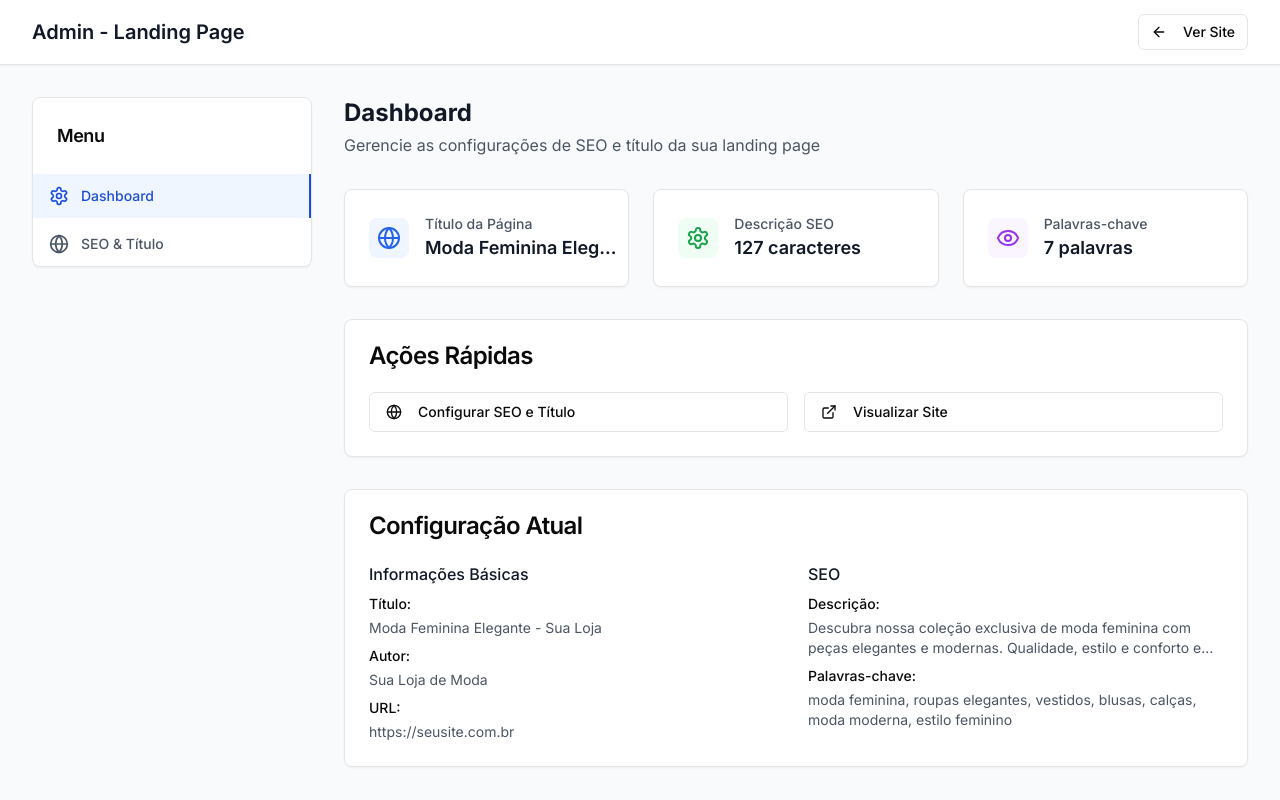
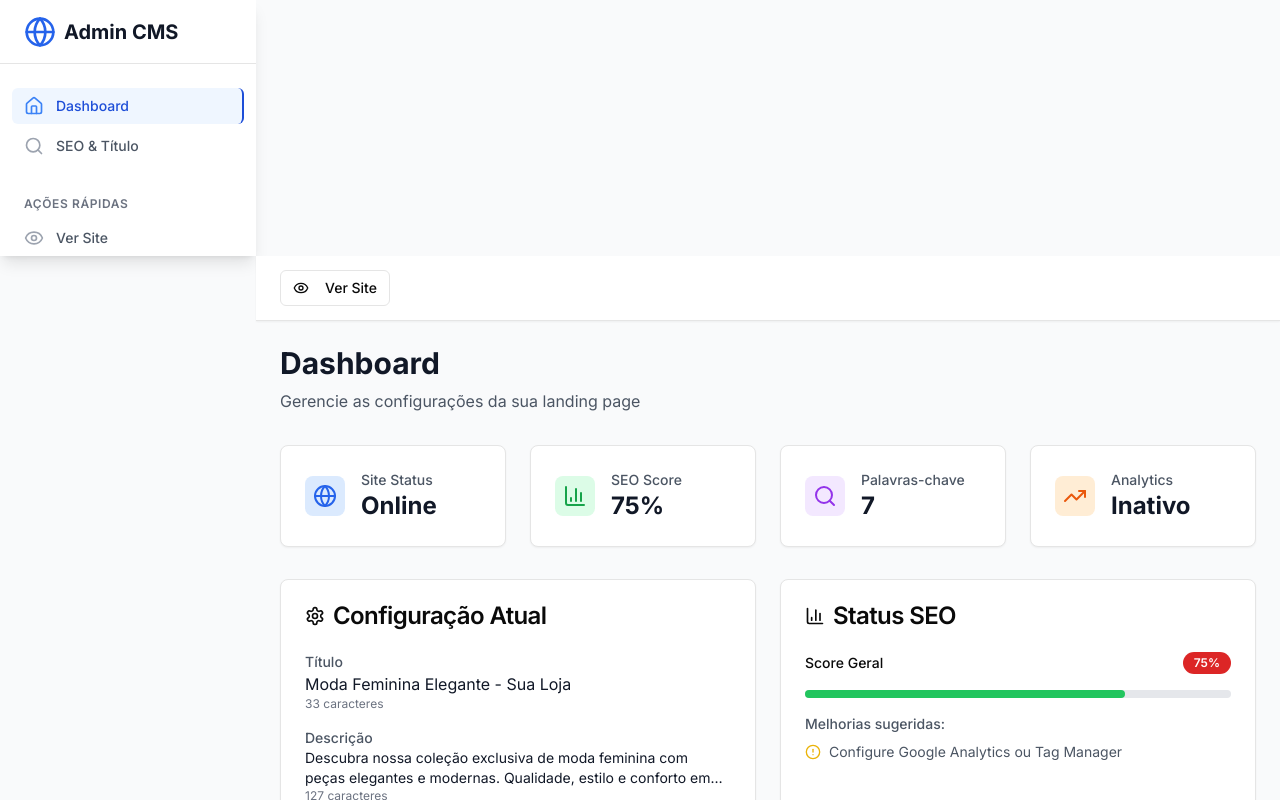
Before and after one commit to cezarfreitas/ecko-lp, a Next.js app: page /admin in a window 1280 px wide. Shown: the top 800 px of the page. Built offline with nearby package versions, Linux system fonts and the light colour scheme.

Commit message:
feat: complete admin system impacting landing page
Implement full admin layout, dashboard, and SEO settings integration.

#VERCEL_SKIP

Co-authored-by: null <86576543+cezarfreitas@users.noreply.github.com>

```diff
--- a/app/admin/layout.tsx
+++ b/app/admin/layout.tsx
@@ -6,8 +6,20 @@ import { useState, useEffect } from "react"
 import Link from "next/link"
 import { usePathname } from "next/navigation"
 import { Button } from "@/components/ui/button"
-import { Card, CardContent, CardHeader, CardTitle } from "@/components/ui/card"
-import { Settings, Globe, ArrowLeft } from "lucide-react"
+import { Search, Home, Eye, Globe, Menu, X } from "lucide-react"
+
+const navigation = [
+  {
+    name: "Dashboard",
+    href: "/admin",
+    icon: Home,
+  },
+  {
+    name: "SEO & Título",
+    href: "/admin/seo",
+    icon: Search,
+  },
+]
 
 export default function AdminLayout({
   children,
@@ -15,6 +27,7 @@ export default function AdminLayout({
   children: React.ReactNode
 }) {
   const [isClient, setIsClient] = useState(false)
+  const [sidebarOpen, setSidebarOpen] = useState(false)
   const pathname = usePathname()
 
   useEffect(() => {
@@ -23,84 +36,108 @@ export default function AdminLayout({
 
   if (!isClient) {
     return (
-      <div className="min-h-screen bg-gray-50 flex items-center justify-center">
+      <div className="flex items-center justify-center h-screen">
         <div className="text-center">
           <div className="animate-spin rounded-full h-8 w-8 border-b-2 border-blue-600 mx-auto"></div>
-          <p className="mt-2 text-gray-600">Carregando...</p>
+          <p className="mt-2 text-gray-600">Carregando admin...</p>
         </div>
       </div>
     )
   }
 
-  const menuItems = [
-    {
-      href: "/admin",
-      label: "Dashboard",
-      icon: Settings,
-      active: pathname === "/admin",
-    },
-    {
-      href: "/admin/seo",
-      label: "SEO & Título",
-      icon: Globe,
-      active: pathname === "/admin/seo",
-    },
-  ]
-
   return (
     <div className="min-h-screen bg-gray-50">
-      {/* Header */}
-      <header className="bg-white shadow-sm border-b">
-        <div className="max-w-7xl mx-auto px-4 sm:px-6 lg:px-8">
-          <div className="flex justify-between items-center h-16">
-            <div className="flex items-center space-x-4">
-              <h1 className="text-xl font-semibold text-gray-900">Admin - Landing Page</h1>
-            </div>
-            <Link href="/">
-              <Button variant="outline" size="sm">
-                <ArrowLeft className="w-4 h-4 mr-2" />
-                Ver Site
-              </Button>
+      {/* Mobile sidebar backdrop */}
+      {sidebarOpen && (
+        <div className="fixed inset-0 z-40 bg-black bg-opacity-50 lg:hidden" onClick={() => setSidebarOpen(false)} />
+      )}
+
+      {/* Sidebar */}
+      <div
+        className={`
+        fixed inset-y-0 left-0 z-50 w-64 bg-white shadow-lg transform transition-transform duration-300 ease-in-out lg:translate-x-0 lg:static lg:inset-0
+        ${sidebarOpen ? "translate-x-0" : "-translate-x-full"}
+      `}
+      >
+        <div className="flex items-center justify-between h-16 px-6 border-b">
+          <div className="flex items-center">
+            <Globe className="w-8 h-8 text-blue-600" />
+            <span className="ml-2 text-xl font-bold text-gray-900">Admin CMS</span>
+          </div>
+          <Button variant="ghost" size="sm" className="lg:hidden" onClick={() => setSidebarOpen(false)}>
+            <X className="w-5 h-5" />
+          </Button>
+        </div>
+
+        <nav className="mt-6 px-3">
+          <div className="space-y-1">
+            {navigation.map((item) => {
+              const isActive = pathname === item.href
+              return (
+                <Link
+                  key={item.name}
+                  href={item.href}
+                  className={`
+                    group flex items-center px-3 py-2 text-sm font-medium rounded-md transition-colors
+                    ${
+                      isActive
+                        ? "bg-blue-50 text-blue-700 border-r-2 border-blue-700"
+                        : "text-gray-600 hover:bg-gray-50 hover:text-gray-900"
+                    }
+                  `}
+                  onClick={() => setSidebarOpen(false)}
+                >
+                  <item.icon
+                    className={`
+                    mr-3 h-5 w-5 flex-shrink-0
+                    ${isActive ? "text-blue-500" : "text-gray-400 group-hover:text-gray-500"}
+                  `}
+                  />
+                  {item.name}
+                </Link>
+              )
+            })}
+          </div>
+        </nav>
+
+        {/* Quick Actions */}
+        <div className="mt-8 px-3">
+          <h3 className="px-3 text-xs font-semibold text-gray-500 uppercase tracking-wider">Ações Rápidas</h3>
+          <div className="mt-2 space-y-1">
+            <Link
+              href="/"
+              target="_blank"
+              className="group flex items-center px-3 py-2 text-sm font-medium text-gray-600 rounded-md hover:bg-gray-50 hover:text-gray-900"
+            >
+              <Eye className="mr-3 h-5 w-5 text-gray-400 group-hover:text-gray-500" />
+              Ver Site
             </Link>
           </div>
         </div>
-      </header>
+      </div>
 
-      <div className="max-w-7xl mx-auto px-4 sm:px-6 lg:px-8 py-8">
-        <div className="grid grid-cols-1 lg:grid-cols-4 gap-8">
-          {/* Sidebar */}
-          <div className="lg:col-span-1">
-            <Card>
-              <CardHeader>
-                <CardTitle className="text-lg">Menu</CardTitle>
-              </CardHeader>
-              <CardContent className="p-0">
-                <nav className="space-y-1">
-                  {menuItems.map((item) => {
-                    const Icon = item.icon
-                    return (
-                      <Link
-                        key={item.href}
-                        href={item.href}
-                        className={`flex items-center px-4 py-3 text-sm font-medium rounded-none transition-colors ${
-                          item.active
-                            ? "bg-blue-50 text-blue-700 border-r-2 border-blue-700"
-                            : "text-gray-600 hover:bg-gray-50 hover:text-gray-900"
-                        }`}
-                      >
-                        <Icon className="w-5 h-5 mr-3" />
-                        {item.label}
-                      </Link>
-                    )
-                  })}
-                </nav>
-              </CardContent>
-            </Card>
+      {/* Main content */}
+      <div className="lg:pl-64">
+        {/* Top bar */}
+        <div className="sticky top-0 z-10 bg-white shadow-sm border-b">
+          <div className="flex items-center justify-between h-16 px-6">
+            <Button variant="ghost" size="sm" className="lg:hidden" onClick={() => setSidebarOpen(true)}>
+              <Menu className="w-5 h-5" />
+            </Button>
+
+            <div className="flex items-center space-x-4">
+              <Link href="/" target="_blank">
+                <Button variant="outline" size="sm">
+                  <Eye className="w-4 h-4 mr-2" />
+                  Ver Site
+                </Button>
+              </Link>
+            </div>
           </div>
+        </div>
 
-          {/* Main Content */}
-          <div className="lg:col-span-3">{children}</div>
-        </div>
+        {/* Page content */}
+        <main className="p-6">{children}</main>
       </div>
     </div>
   )
--- /dev/null
+++ b/app/admin/loading.tsx
@@ -0,0 +1,3 @@
+export default function Loading() {
+  return null
+}
--- a/app/admin/page.tsx
+++ b/app/admin/page.tsx
@@ -1,10 +1,11 @@
 "use client"
 
 import { useState, useEffect } from "react"
+import Link from "next/link"
 import { Card, CardContent, CardHeader, CardTitle } from "@/components/ui/card"
 import { Button } from "@/components/ui/button"
-import { Globe, Settings, Eye, ExternalLink } from "lucide-react"
-import Link from "next/link"
+import { Badge } from "@/components/ui/badge"
+import { Search, Globe, BarChart3, Eye, Settings, CheckCircle, AlertCircle, TrendingUp } from "lucide-react"
 
 interface SiteConfig {
   title: string
@@ -12,11 +13,6 @@ interface SiteConfig {
   keywords: string
   author: string
   url: string
-  logo: string
-  favicon: string
-  language: string
-  ogImage: string
-  twitterCard: string
   googleAnalytics: string
   googleTagManager: string
   facebookPixel: string
@@ -29,11 +25,6 @@ const DEFAULT_SITE_CONFIG: SiteConfig = {
   keywords: "moda feminina, roupas elegantes, vestidos, blusas, calças, moda moderna, estilo feminino",
   author: "Sua Loja de Moda",
   url: "https://seusite.com.br",
-  logo: "/placeholder-logo.png",
-  favicon: "/favicon.ico",
-  language: "pt-BR",
-  ogImage: "/elegant-modern-fashion.png",
-  twitterCard: "summary_large_image",
   googleAnalytics: "",
   googleTagManager: "",
   facebookPixel: "",
@@ -45,10 +36,10 @@ export default function AdminDashboard() {
 
   useEffect(() => {
     setIsClient(true)
-    loadSiteConfig()
+    loadConfig()
   }, [])
 
-  const loadSiteConfig = () => {
+  const loadConfig = () => {
     if (typeof window !== "undefined") {
       try {
         const savedConfig = localStorage.getItem("site-config")
@@ -61,69 +52,198 @@ export default function AdminDashboard() {
     }
   }
 
+  const getSEOScore = () => {
+    let score = 0
+    const issues = []
+
+    // Verificar título
+    if (siteConfig.title && siteConfig.title.length >= 30 && siteConfig.title.length <= 60) {
+      score += 25
+    } else {
+      issues.push("Título deve ter entre 30-60 caracteres")
+    }
+
+    // Verificar descrição
+    if (siteConfig.description && siteConfig.description.length >= 120 && siteConfig.description.length <= 160) {
+      score += 25
+    } else {
+      issues.push("Descrição deve ter entre 120-160 caracteres")
+    }
+
+    // Verificar palavras-chave
+    if (siteConfig.keywords && siteConfig.keywords.split(",").length >= 3) {
+      score += 25
+    } else {
+      issues.push("Adicione pelo menos 3 palavras-chave")
+    }
+
+    // Verificar analytics
+    if (siteConfig.googleAnalytics || siteConfig.googleTagManager) {
+      score += 25
+    } else {
+      issues.push("Configure Google Analytics ou Tag Manager")
+    }
+
+    return { score, issues }
+  }
+
   if (!isClient) {
     return (
       <div className="flex items-center justify-center h-64">
         <div className="text-center">
           <div className="animate-spin rounded-full h-8 w-8 border-b-2 border-blue-600 mx-auto"></div>
-          <p className="mt-2 text-gray-600">Carregando...</p>
+          <p className="mt-2 text-gray-600">Carregando dashboard...</p>
         </div>
       </div>
     )
   }
 
-  const stats = [
-    {
-      title: "Título da Página",
-      value: siteConfig.title,
-      icon: Globe,
-      color: "text-blue-600",
-      bgColor: "bg-blue-50",
-    },
-    {
-      title: "Descrição SEO",
-      value: `${siteConfig.description.length} caracteres`,
-      icon: Settings,
-      color: "text-green-600",
-      bgColor: "bg-green-50",
-    },
-    {
-      title: "Palavras-chave",
-      value: siteConfig.keywords.split(",").length + " palavras",
-      icon: Eye,
-      color: "text-purple-600",
-      bgColor: "bg-purple-50",
-    },
-  ]
+  const { score, issues } = getSEOScore()
 
   return (
     <div className="space-y-8">
       {/* Header */}
       <div>
-        <h1 className="text-2xl font-bold text-gray-900">Dashboard</h1>
-        <p className="text-gray-600 mt-1">Gerencie as configurações de SEO e título da sua landing page</p>
+        <h1 className="text-3xl font-bold text-gray-900">Dashboard</h1>
+        <p className="text-gray-600 mt-2">Gerencie as configurações da sua landing page</p>
       </div>
 
-      {/* Stats Cards */}
-      <div className="grid grid-cols-1 md:grid-cols-3 gap-6">
-        {stats.map((stat, index) => {
-          const Icon = stat.icon
-          return (
-            <Card key={index}>
+      {/* Quick Stats */}
+      <div className="grid grid-cols-1 md:grid-cols-2 lg:grid-cols-4 gap-6">
+        <Card>
           <CardContent className="p-6">
             <div className="flex items-center">
-                  <div className={`p-2 rounded-lg ${stat.bgColor}`}>
-                    <Icon className={`w-6 h-6 ${stat.color}`} />
+              <div className="p-2 bg-blue-100 rounded-lg">
+                <Globe className="w-6 h-6 text-blue-600" />
               </div>
               <div className="ml-4">
-                    <p className="text-sm font-medium text-gray-600">{stat.title}</p>
-                    <p className="text-lg font-semibold text-gray-900 truncate max-w-[200px]">{stat.value}</p>
+                <p className="text-sm font-medium text-gray-600">Site Status</p>
+                <p className="text-2xl font-bold text-gray-900">Online</p>
               </div>
             </div>
           </CardContent>
         </Card>
-          )
-        })}
+
+        <Card>
+          <CardContent className="p-6">
+            <div className="flex items-center">
+              <div className="p-2 bg-green-100 rounded-lg">
+                <BarChart3 className="w-6 h-6 text-green-600" />
+              </div>
+              <div className="ml-4">
+                <p className="text-sm font-medium text-gray-600">SEO Score</p>
+                <p className="text-2xl font-bold text-gray-900">{score}%</p>
+              </div>
+            </div>
+          </CardContent>
+        </Card>
+
+        <Card>
+          <CardContent className="p-6">
+            <div className="flex items-center">
+              <div className="p-2 bg-purple-100 rounded-lg">
+                <Search className="w-6 h-6 text-purple-600" />
+              </div>
+              <div className="ml-4">
+                <p className="text-sm font-medium text-gray-600">Palavras-chave</p>
+                <p className="text-2xl font-bold text-gray-900">
+                  {siteConfig.keywords ? siteConfig.keywords.split(",").length : 0}
+                </p>
+              </div>
+            </div>
+          </CardContent>
+        </Card>
+
+        <Card>
+          <CardContent className="p-6">
+            <div className="flex items-center">
+              <div className="p-2 bg-orange-100 rounded-lg">
+                <TrendingUp className="w-6 h-6 text-orange-600" />
+              </div>
+              <div className="ml-4">
+                <p className="text-sm font-medium text-gray-600">Analytics</p>
+                <p className="text-2xl font-bold text-gray-900">{siteConfig.googleAnalytics ? "Ativo" : "Inativo"}</p>
+              </div>
+            </div>
+          </CardContent>
+        </Card>
+      </div>
+
+      {/* Current Configuration */}
+      <div className="grid grid-cols-1 lg:grid-cols-2 gap-6">
+        <Card>
+          <CardHeader>
+            <CardTitle className="flex items-center">
+              <Settings className="w-5 h-5 mr-2" />
+              Configuração Atual
+            </CardTitle>
+          </CardHeader>
+          <CardContent className="space-y-4">
+            <div>
+              <p className="text-sm font-medium text-gray-600">Título</p>
+              <p className="text-gray-900 truncate">{siteConfig.title}</p>
+              <p className="text-xs text-gray-500">{siteConfig.title.length} caracteres</p>
+            </div>
+            <div>
+              <p className="text-sm font-medium text-gray-600">Descrição</p>
+              <p className="text-gray-900 text-sm line-clamp-2">{siteConfig.description}</p>
+              <p className="text-xs text-gray-500">{siteConfig.description.length} caracteres</p>
+            </div>
+            <div>
+              <p className="text-sm font-medium text-gray-600">Autor</p>
+              <p className="text-gray-900">{siteConfig.author}</p>
+            </div>
+            <div>
+              <p className="text-sm font-medium text-gray-600">URL</p>
+              <p className="text-gray-900 truncate">{siteConfig.url}</p>
+            </div>
+          </CardContent>
+        </Card>
+
+        <Card>
+          <CardHeader>
+            <CardTitle className="flex items-center">
+              <BarChart3 className="w-5 h-5 mr-2" />
+              Status SEO
+            </CardTitle>
+          </CardHeader>
+          <CardContent>
+            <div className="space-y-4">
+              <div className="flex items-center justify-between">
+                <span className="text-sm font-medium">Score Geral</span>
+                <Badge variant={score >= 75 ? "default" : score >= 50 ? "secondary" : "destructive"}>{score}%</Badge>
+              </div>
+
+              <div className="w-full bg-gray-200 rounded-full h-2">
+                <div
+                  className={`h-2 rounded-full transition-all duration-300 ${
+                    score >= 75 ? "bg-green-500" : score >= 50 ? "bg-yellow-500" : "bg-red-500"
+                  }`}
+                  style={{ width: `${score}%` }}
+                />
+              </div>
+
+              {issues.length > 0 && (
+                <div className="space-y-2">
+                  <p className="text-sm font-medium text-gray-600">Melhorias sugeridas:</p>
+                  {issues.map((issue, index) => (
+                    <div key={index} className="flex items-start">
+                      <AlertCircle className="w-4 h-4 text-yellow-500 mt-0.5 mr-2 flex-shrink-0" />
+                      <p className="text-sm text-gray-600">{issue}</p>
+                    </div>
+                  ))}
+                </div>
+              )}
+
+              {score === 100 && (
+                <div className="flex items-center text-green-600">
+                  <CheckCircle className="w-4 h-4 mr-2" />
+                  <p className="text-sm font-medium">SEO otimizado!</p>
+                </div>
+              )}
+            </div>
+          </CardContent>
+        </Card>
       </div>
 
       {/* Quick Actions */}
@@ -131,60 +251,67 @@ export default function AdminDashboard() {
         <CardHeader>
           <CardTitle>Ações Rápidas</CardTitle>
         </CardHeader>
-        <CardContent className="space-y-4">
-          <div className="grid grid-cols-1 md:grid-cols-2 gap-4">
+        <CardContent>
+          <div className="grid grid-cols-1 md:grid-cols-3 gap-4">
             <Link href="/admin/seo">
               <Button className="w-full justify-start bg-transparent" variant="outline">
-                <Globe className="w-4 h-4 mr-2" />
-                Configurar SEO e Título
+                <Search className="w-4 h-4 mr-2" />
+                Configurar SEO
               </Button>
             </Link>
             <Link href="/" target="_blank">
               <Button className="w-full justify-start bg-transparent" variant="outline">
-                <ExternalLink className="w-4 h-4 mr-2" />
+                <Eye className="w-4 h-4 mr-2" />
                 Visualizar Site
               </Button>
             </Link>
+            <Button
+              className="w-full justify-start bg-transparent"
+              variant="outline"
+              onClick={() => window.location.reload()}
+            >
+              <Settings className="w-4 h-4 mr-2" />
+              Recarregar Dados
+            </Button>
           </div>
         </CardContent>
       </Card>
 
-      {/* Current Configuration Preview */}
+      {/* Analytics Status */}
       <Card>
         <CardHeader>
-          <CardTitle>Configuração Atual</CardTitle>
+          <CardTitle>Status do Analytics</CardTitle>
         </CardHeader>
-        <CardContent className="space-y-4">
-          <div className="grid grid-cols-1 md:grid-cols-2 gap-6">
+        <CardContent>
+          <div className="grid grid-cols-1 md:grid-cols-3 gap-4">
+            <div className="flex items-center justify-between p-4 border rounded-lg">
               <div>
-              <h3 className="font-medium text-gray-900 mb-2">Informações Básicas</h3>
-              <div className="space-y-2 text-sm">
+                <p className="font-medium">Google Analytics</p>
+                <p className="text-sm text-gray-600">{siteConfig.googleAnalytics || "Não configurado"}</p>
+              </div>
+              <Badge variant={siteConfig.googleAnalytics ? "default" : "secondary"}>
+                {siteConfig.googleAnalytics ? "Ativo" : "Inativo"}
+              </Badge>
+            </div>
+
+            <div className="flex items-center justify-between p-4 border rounded-lg">
               <div>
-                  <span className="font-medium">Título:</span>
-                  <p className="text-gray-600 mt-1">{siteConfig.title}</p>
+                <p className="font-medium">Google Tag Manager</p>
+                <p className="text-sm text-gray-600">{siteConfig.googleTagManager || "Não configurado"}</p>
               </div>
+              <Badge variant={siteConfig.googleTagManager ? "default" : "secondary"}>
+                {siteConfig.googleTagManager ? "Ativo" : "Inativo"}
+              </Badge>
+            </div>
+
+            <div className="flex items-center justify-between p-4 border rounded-lg">
               <div>
-                  <span className="font-medium">Autor:</span>
-                  <p className="text-gray-600 mt-1">{siteConfig.author}</p>
+                <p className="font-medium">Facebook Pixel</p>
+                <p className="text-sm text-gray-600">{siteConfig.facebookPixel || "Não configurado"}</p>
               </div>
-                <div>
-                  <span className="font-medium">URL:</span>
-                  <p className="text-gray-600 mt-1">{siteConfig.url}</p>
-                </div>
-              </div>
-            </div>
-            <div>
-              <h3 className="font-medium text-gray-900 mb-2">SEO</h3>
-              <div className="space-y-2 text-sm">
-                <div>
-                  <span className="font-medium">Descrição:</span>
-                  <p className="text-gray-600 mt-1 line-clamp-2">{siteConfig.description}</p>
-                </div>
-                <div>
-                  <span className="font-medium">Palavras-chave:</span>
-                  <p className="text-gray-600 mt-1 line-clamp-2">{siteConfig.keywords}</p>
-                </div>
-              </div>
+              <Badge variant={siteConfig.facebookPixel ? "default" : "secondary"}>
+                {siteConfig.facebookPixel ? "Ativo" : "Inativo"}
+              </Badge>
             </div>
           </div>
         </CardContent>
```
Also changed, not shown: components/whatsapp-float-button.tsx (+161 -60 lines). Lines whose indentation alone changed are shown as unchanged.
